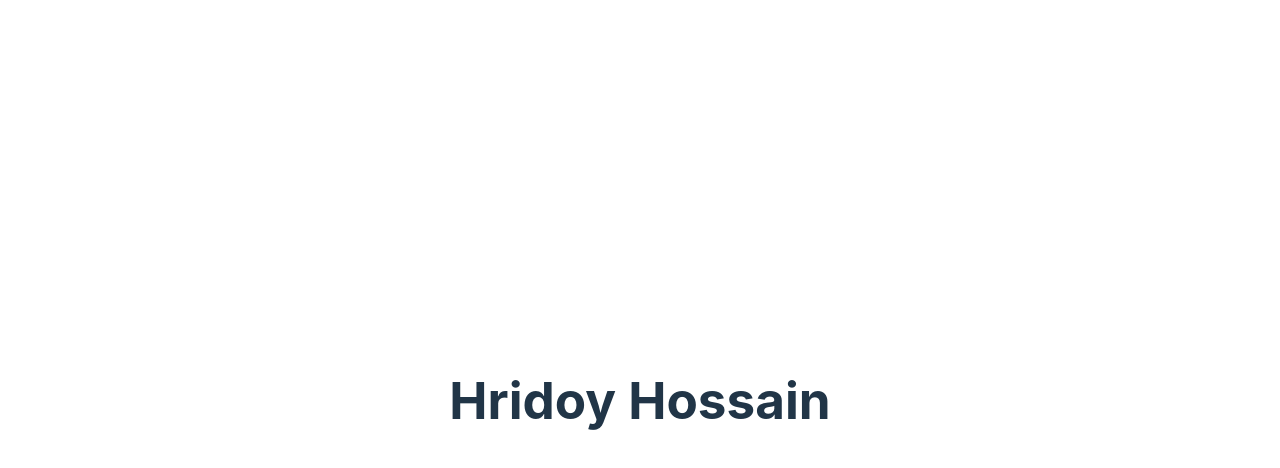
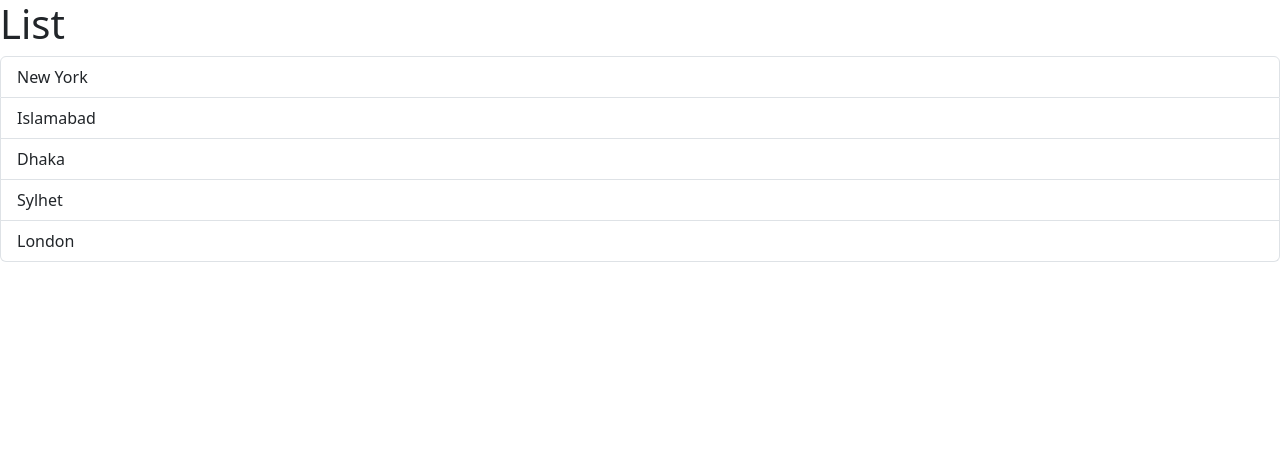
Before and after one commit to hellohridoy/moshbgnr, a React (Vite) app: page / in a window 1280 px wide. Shown: the top 468 px of the page. Built offline with nearby package versions, Linux system fonts and the light colour scheme.

Commit message:
event handling

```diff
--- a/package.json
+++ b/package.json
@@ -10,6 +10,7 @@
     "preview": "vite preview"
   },
   "dependencies": {
+    "bootstrap": "^5.3.1",
     "react": "^18.2.0",
     "react-dom": "^18.2.0"
   },
--- a/src/App.tsx
+++ b/src/App.tsx
@@ -1,10 +1,6 @@
-
-import './App.css'
 import ListGroup from './components/ListGroup'
-
+import 'bootstrap/dist/css/bootstrap.css'
 function App() {
-
-
   return (
     <>
       < ListGroup/>
--- a/src/components/ListGroup.tsx
+++ b/src/components/ListGroup.tsx
@@ -1,7 +1,22 @@
 export default function ListGroup() {
+  let items = ["New York", "Islamabad", "Dhaka", "Sylhet", "London"];
+
+  const handleClick = (event) => console.log(event);
   return (
-    <div>
-      <h1>Hridoy Hossain</h1>
-    </div>
+    <>
+      <h1>List</h1>
+      <ul className="list-group">
+        {items.length === 0 && <p>No item found</p>}
+        {items.map((item, index) => (
+          <li
+            className="list-group-item"
+            onClick={(event) => console.log(event)}
+            key={item}
+          >
+            {item}
+          </li>
+        ))}
+      </ul>
+    </>
   );
 }
--- a/src/index.css
+++ /dev/null
@@ -1,69 +0,0 @@
-:root {
-  font-family: Inter, system-ui, Avenir, Helvetica, Arial, sans-serif;
-  line-height: 1.5;
-  font-weight: 400;
-
-  color-scheme: light dark;
-  color: rgba(255, 255, 255, 0.87);
-  background-color: #242424;
-
-  font-synthesis: none;
-  text-rendering: optimizeLegibility;
-  -webkit-font-smoothing: antialiased;
-  -moz-osx-font-smoothing: grayscale;
-  -webkit-text-size-adjust: 100%;
-}
-
-a {
-  font-weight: 500;
-  color: #646cff;
-  text-decoration: inherit;
-}
-a:hover {
-  color: #535bf2;
-}
-
-body {
-  margin: 0;
-  display: flex;
-  place-items: center;
-  min-width: 320px;
-  min-height: 100vh;
-}
-
-h1 {
-  font-size: 3.2em;
-  line-height: 1.1;
-}
-
-button {
-  border-radius: 8px;
-  border: 1px solid transparent;
-  padding: 0.6em 1.2em;
-  font-size: 1em;
-  font-weight: 500;
-  font-family: inherit;
-  background-color: #1a1a1a;
-  cursor: pointer;
-  transition: border-color 0.25s;
-}
-button:hover {
-  border-color: #646cff;
-}
-button:focus,
-button:focus-visible {
-  outline: 4px auto -webkit-focus-ring-color;
-}
-
-@media (prefers-color-scheme: light) {
-  :root {
-    color: #213547;
-    background-color: #ffffff;
-  }
-  a:hover {
-    color: #747bff;
-  }
-  button {
-    background-color: #f9f9f9;
-  }
-}
--- a/src/main.tsx
+++ b/src/main.tsx
@@ -1,7 +1,7 @@
 import React from 'react'
 import ReactDOM from 'react-dom/client'
 import App from './App.tsx'
-import './index.css'
+
 
 ReactDOM.createRoot(document.getElementById('root')!).render(
   <React.StrictMode>
```
Also changed, not shown: 1 other file (tests, documents, lock files or other folders).
